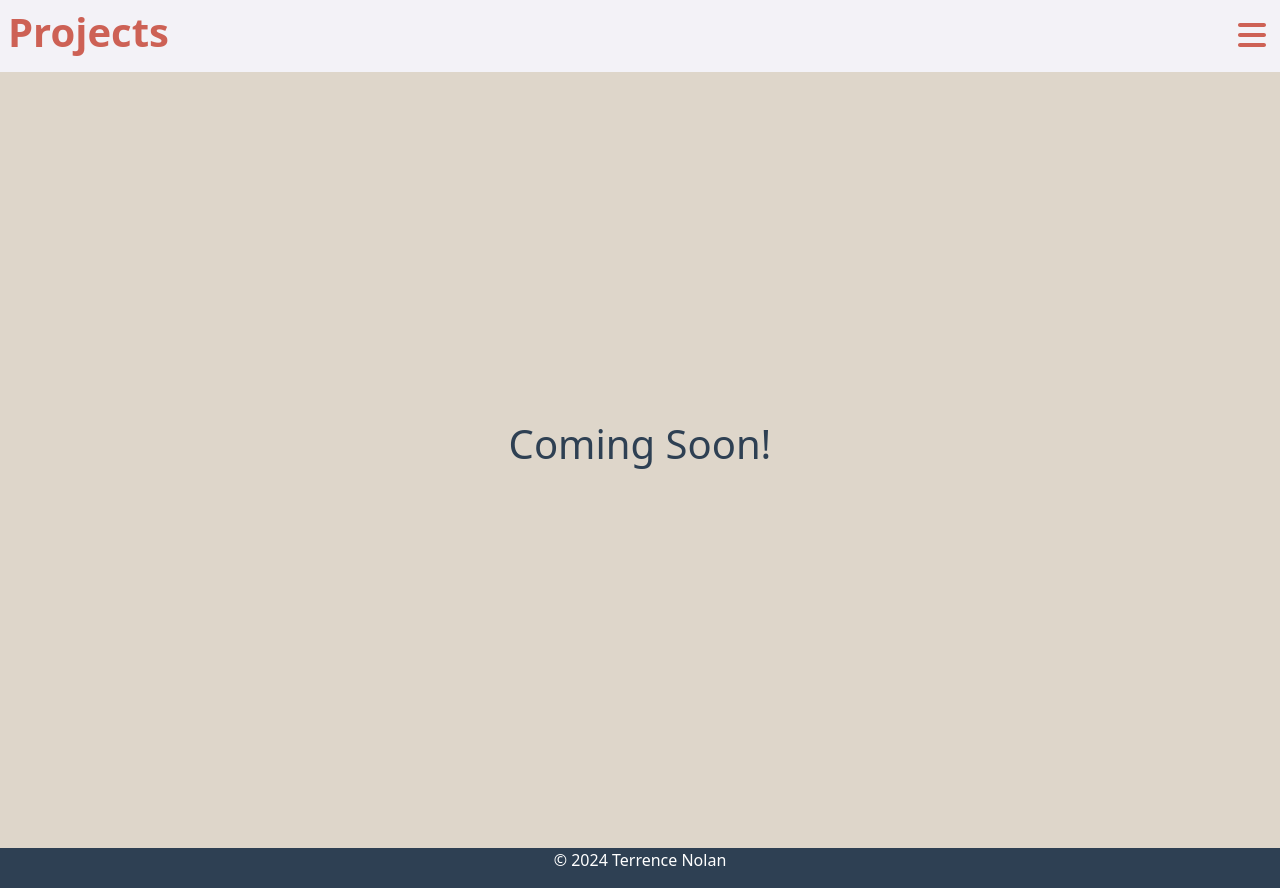
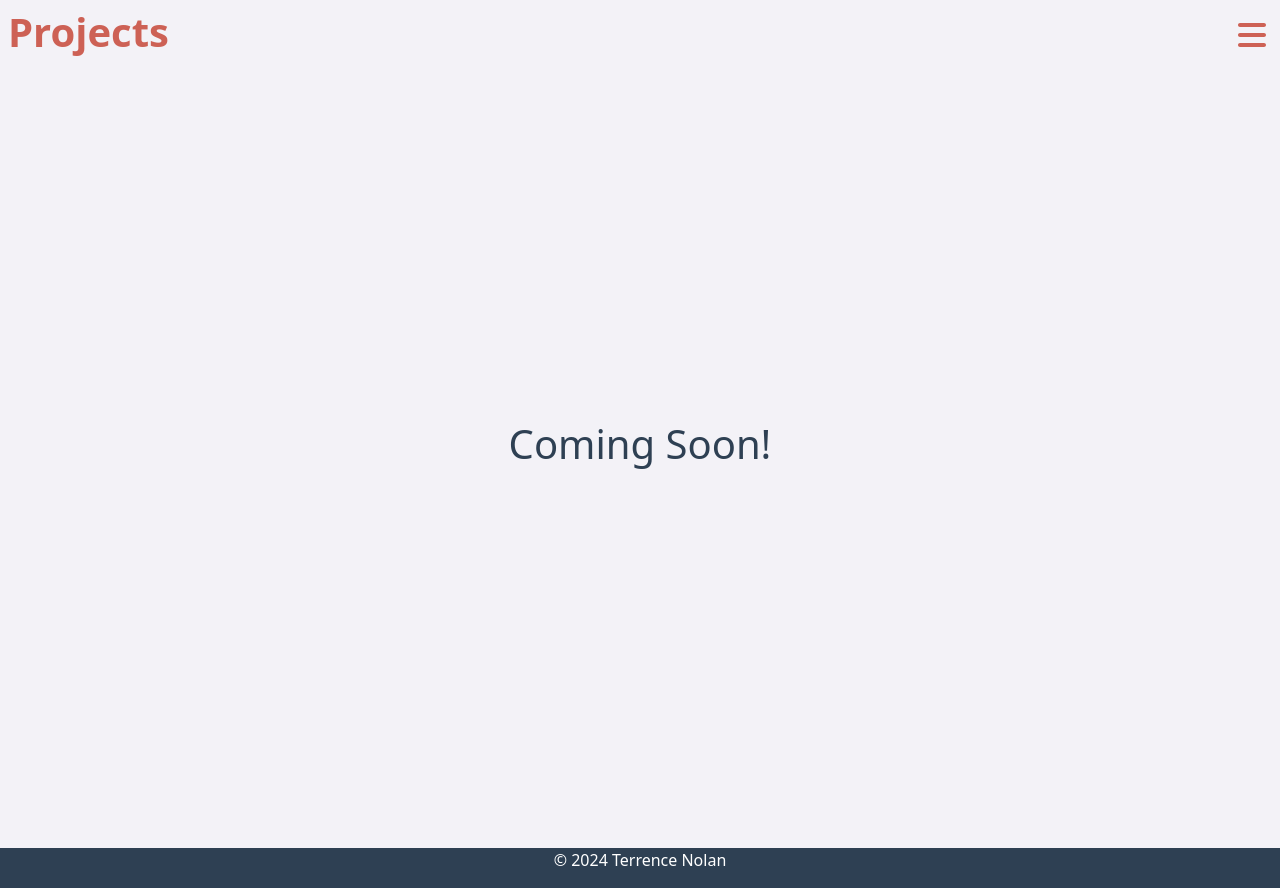
Before and after one commit to terrence-nolan/terrence-nolan, a React (Create React App) app: page /projects in a window 1280 px wide. Built offline with nearby package versions, Linux system fonts and the light colour scheme.

Commit message:
update projects styling

```diff
--- a/src/components/Header/Header.js
+++ b/src/components/Header/Header.js
@@ -57,7 +57,6 @@ const Header = ({ pageTitle }) => {
                         />
                     </button>
                     <Link to="/" onClick={closeNav} className="page-link">Home</Link>
-                    <Link to="/about" onClick={closeNav} className="page-link">About Me</Link>
                     <Link to="/experience" onClick={closeNav} className="page-link">Experience</Link>
                     <Link to="/projects" onClick={closeNav} className="page-link">Projects</Link>
                 </div>
--- a/src/pages/ProjectsPage/styles.css
+++ b/src/pages/ProjectsPage/ProjectsPage.css
@@ -1,10 +1,12 @@
+@import '../../utils/colors.css';
+
 .projectsMain {
     display: flex;
     flex-direction: row;
     justify-content: center;
     align-items: center;
     color: #2E4053;
-    background-color: #DED6CA;
+    background-color: var(--gray-background);
     padding: 1em 0;
     overflow-x: hidden;
     font-size: calc(10px + 2vmin);
--- a/src/pages/ProjectsPage/ProjectsPage.js
+++ b/src/pages/ProjectsPage/ProjectsPage.js
@@ -1,5 +1,5 @@
 import React from "react";
-import './styles.css';
+import './ProjectsPage.css';
 
 const ProjectsPage = () => {
     return (
```
